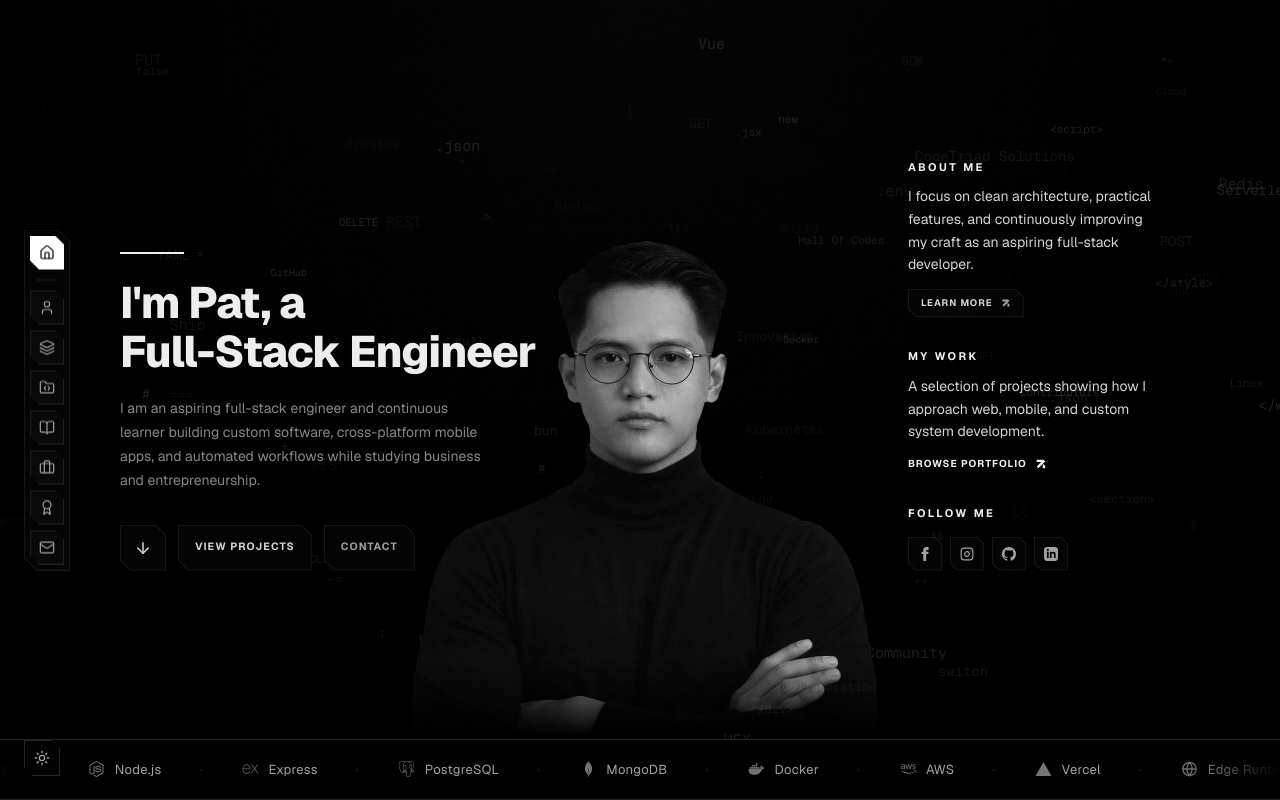
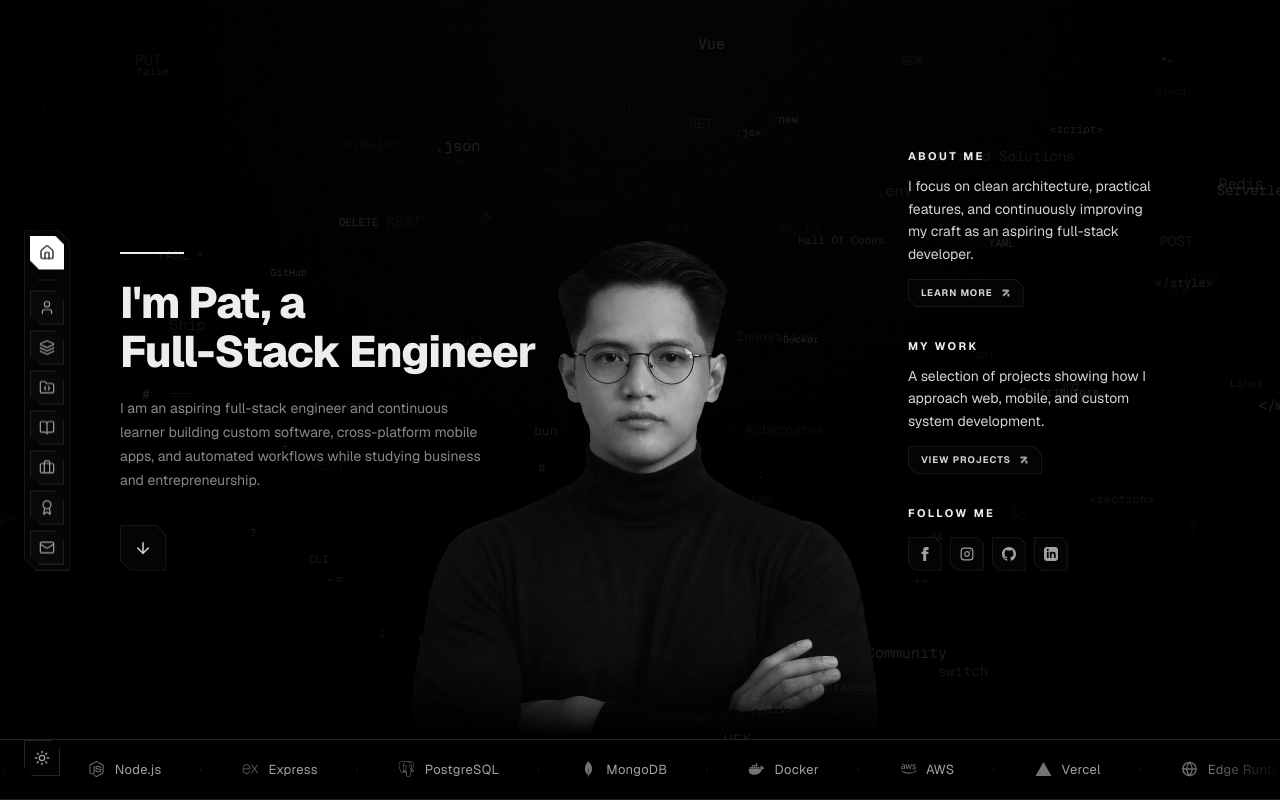
Before and after one commit to 0xp47/0xp47.github.io, a Next.js app: page / in a window 1280 px wide. Shown: the top 800 px of the page. Built offline with nearby package versions, Linux system fonts and the light colour scheme.

Commit message:
refactor(hero): remove duplicate left CTAs and convert BROWSE PORTFOLIO to VIEW PROJECTS chamfered button

```diff
--- a/src/components/sections/hero-section.tsx
+++ b/src/components/sections/hero-section.tsx
@@ -103,12 +103,12 @@ export function HeroSection({ onScrollToSection }: HeroSectionProps) {
                 {heroDescription}
               </motion.p>
 
-              {/* Hero Action Buttons (styled same to cards) */}
+              {/* Scroll down button */}
               <motion.div
                 initial={{ opacity: 0, y: 15 }}
                 animate={{ opacity: 1, y: 0 }}
                 transition={{ duration: 0.5, delay: 0.3 }}
-                className="mt-8 flex flex-wrap items-center gap-3"
+                className="mt-8 flex items-center"
               >
                 {/* Scroll Down / Explore Button */}
                 <button
@@ -130,50 +130,6 @@ export function HeroSection({ onScrollToSection }: HeroSectionProps) {
                     <ArrowDown className="size-4.5 text-neutral-300 group-hover:text-white transition-transform duration-200 group-hover:translate-y-0.5" />
                   </div>
                 </button>
-
-                {/* View Projects CTA */}
-                <a
-                  href="#projects"
-                  onClick={(e) => {
-                    e.preventDefault();
-                    onScrollToSection("#projects");
-                  }}
-                  className="group relative select-none p-[1px] transition-colors duration-200 bg-neutral-800/60 hover:bg-neutral-700 cursor-pointer"
-                  style={{
-                    clipPath: "polygon(0 0, calc(100% - 10px) 0, 100% 10px, 100% 100%, 10px 100%, 0 calc(100% - 10px))",
-                  }}
-                >
-                  <div
-                    className="flex h-11 items-center gap-2 px-4 bg-[#040404] transition-colors duration-200 group-hover:bg-[#080808] font-mono text-[10.5px] font-bold tracking-widest text-neutral-300 group-hover:text-white"
-                    style={{
-                      clipPath: "polygon(0 0, calc(100% - 9.5px) 0, 100% 9.5px, 100% 100%, 9.5px 100%, 0 calc(100% - 9.5px))",
-                    }}
-                  >
-                    <span>VIEW PROJECTS</span>
-                  </div>
-                </a>
-
-                {/* Contact CTA */}
-                <a
-                  href="#contact"
-                  onClick={(e) => {
-                    e.preventDefault();
-                    onScrollToSection("#contact");
-                  }}
-                  className="group relative select-none p-[1px] transition-colors duration-200 bg-neutral-800/60 hover:bg-neutral-700 cursor-pointer"
-                  style={{
-                    clipPath: "polygon(0 0, calc(100% - 10px) 0, 100% 10px, 100% 100%, 10px 100%, 0 calc(100% - 10px))",
-                  }}
-                >
-                  <div
-                    className="flex h-11 items-center gap-2 px-4 bg-[#040404] transition-colors duration-200 group-hover:bg-[#080808] font-mono text-[10.5px] font-bold tracking-widest text-neutral-400 group-hover:text-white"
-                    style={{
-                      clipPath: "polygon(0 0, calc(100% - 9.5px) 0, 100% 9.5px, 100% 100%, 9.5px 100%, 0 calc(100% - 9.5px))",
-                    }}
-                  >
-                    <span>CONTACT</span>
-                  </div>
-                </a>
               </motion.div>
             </div>
 
@@ -244,10 +200,24 @@ export function HeroSection({ onScrollToSection }: HeroSectionProps) {
                 </p>
                 <a
                   href="#projects"
-                  className="group inline-flex items-center gap-2 mt-3 font-mono text-[10px] font-bold tracking-widest text-foreground hover:text-white transition duration-200"
+                  onClick={(e) => {
+                    e.preventDefault();
+                    onScrollToSection("#projects");
+                  }}
+                  className="group relative inline-flex items-center select-none p-[1px] transition-colors duration-200 bg-neutral-800/60 hover:bg-neutral-700 mt-3"
+                  style={{
+                    clipPath: "polygon(0 0, calc(100% - 8px) 0, 100% 8px, 100% 100%, 8px 100%, 0 calc(100% - 8px))",
+                  }}
                 >
-                  <span>BROWSE PORTFOLIO</span>
-                  <BitmapChevron className="transition-transform duration-300 ease-in-out group-hover:rotate-45 size-3" />
+                  <span
+                    className="inline-flex items-center gap-2 px-3 py-1.5 bg-[#040404] transition-colors duration-200 group-hover:bg-[#080808] font-mono text-[9.5px] font-bold tracking-widest text-neutral-300 group-hover:text-white"
+                    style={{
+                      clipPath: "polygon(0 0, calc(100% - 7.5px) 0, 100% 7.5px, 100% 100%, 7.5px 100%, 0 calc(100% - 7.5px))",
+                    }}
+                  >
+                    <span>VIEW PROJECTS</span>
+                    <BitmapChevron className="transition-transform duration-300 ease-in-out group-hover:rotate-45 size-2.5 text-neutral-400 group-hover:text-white" />
+                  </span>
                 </a>
               </motion.div>
 
```
